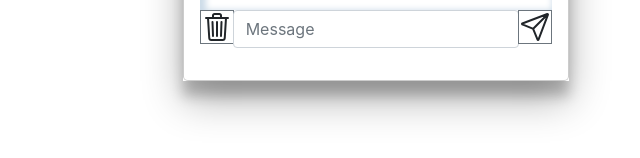
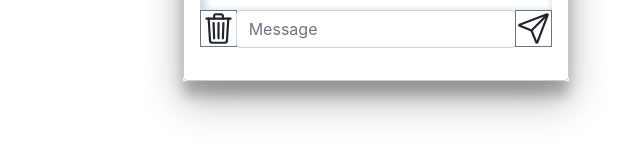
Before and after one commit to carl6227/mqttMessenger, a website: page index.html in a window 1280 px wide. Shown: the part 536-694 px from the top of the page, 264-904 px from the left. Drawn offline with nearby package versions, Linux system fonts and the light colour scheme.

Commit message:
Update index.css

```diff
--- a/index.css
+++ b/index.css
@@ -19,7 +19,7 @@
  }
 
  ion-icon {
-    font-size: 32px;
+    font-size: 35px;
   }
 
   .sendWrapper{
```
